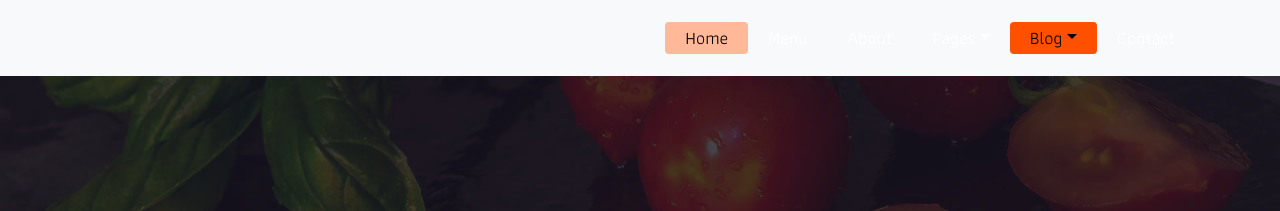
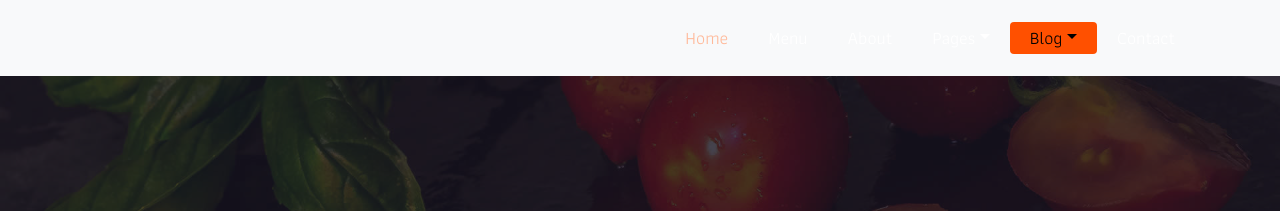
Before and after one commit to sulfman/suyaspotonwheels.com, a plain HTML site: page blog.html in a window 1280 px wide. In both pictures the pointer is over the link "Home". Shown: the top 211 px of the page. Drawn offline with Linux system fonts and the light colour scheme; a web font is replaced by a local one.

Commit message:
Navbar Update

```diff
--- a/css/style.css
+++ b/css/style.css
@@ -180,8 +180,7 @@ button:focus{
 }
 
 .top-navbar .navbar-light .navbar-nav .nav-item .nav-link:hover{
-	background: #FFB999 ;
-	color: #000000;
+	color: #FFB999;
 }
 .top-navbar .navbar-light .navbar-nav .nav-item.active .nav-link{
 	background: #FF5000;
```
